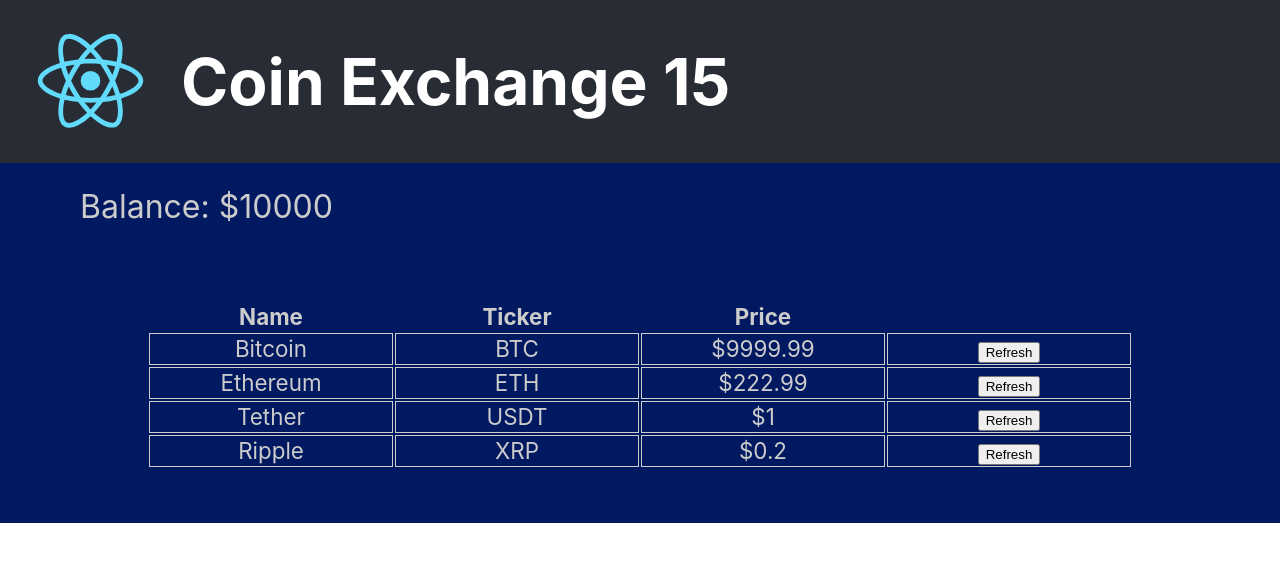
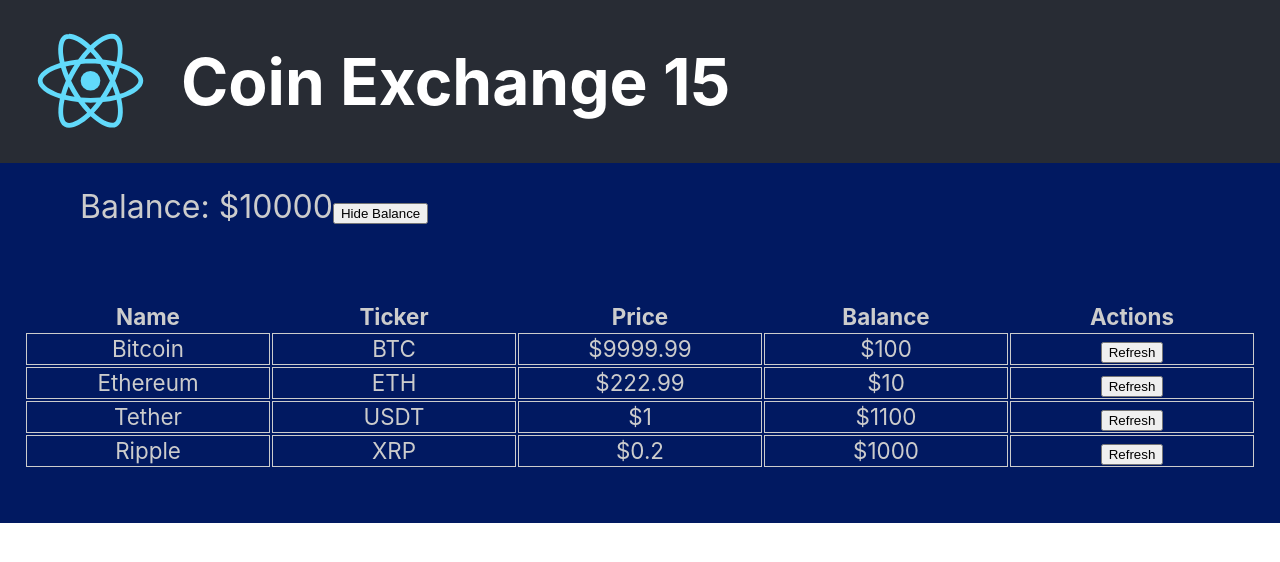
Before and after one commit to anguschiu1/coin-exchange, a React (Create React App) app: page / in a window 1280 px wide. Shown: the top 562 px of the page. Built offline with nearby package versions, Linux system fonts and the light colour scheme.

Commit message:
show/hide balance

```diff
--- a/src/App.js
+++ b/src/App.js
@@ -15,17 +15,29 @@ class App extends React.Component {
     super(props);
     this.state = {
       balance: 10000,
+      showBalance: true,
       coinData: [
-        { name: "Bitcoin", ticker: "BTC", price: 9999.99 },
-        { name: "Ethereum", ticker: "ETH", price: 222.99 },
-        { name: "Tether", ticker: "USDT", price: 1 },
-        { name: "Ripple", ticker: "XRP", price: 0.2 },
+        { balance: 100, name: "Bitcoin", ticker: "BTC", price: 9999.99 },
+        { balance: 10, name: "Ethereum", ticker: "ETH", price: 222.99 },
+        { balance: 1100, name: "Tether", ticker: "USDT", price: 1 },
+        { balance: 1000, name: "Ripple", ticker: "XRP", price: 0.2 },
       ],
     };
     this.handleRefresh = this.handleRefresh.bind(this);
+    this.handleBalanceVisibilityChange =
+      this.handleBalanceVisibilityChange.bind(this);
+  }
+  handleBalanceVisibilityChange() {
+    this.setState(function (oldState) {
+      return {
+        ...oldState,
+        showBalance: !oldState.showBalance,
+      };
+    });
   }
   handleRefresh(valueChangeTicker) {
-    const newCoinData = this.state.coinData.map(({ ticker, name, price }) => {
+    const newCoinData = this.state.coinData.map(
+      ({ ticker, name, price, balance }) => {
         let newPrice = price;
         if (valueChangeTicker === ticker) {
           const randomPercentage = 0.995 + Math.random() * 0.01;
@@ -35,18 +47,25 @@ class App extends React.Component {
           ticker,
           name,
           price: newPrice,
+          balance,
         };
-    });
+      }
+    );
     this.setState({ coinData: newCoinData });
   }
   render() {
     return (
       <Div className="App">
         <ExchangeHeader />
-        <AccountBalance amount={this.state.balance} />
+        <AccountBalance
+          amount={this.state.balance}
+          showBalance={this.state.showBalance}
+          handleBalanceVisibilityChange={this.handleBalanceVisibilityChange}
+        />
         <CoinList
           coinData={this.state.coinData}
           handleRefresh={this.handleRefresh}
+          showBalance={this.state.showBalance}
         />
       </Div>
     );
--- a/src/components/AccountBalance/AccountBalance.jsx
+++ b/src/components/AccountBalance/AccountBalance.jsx
@@ -10,9 +10,16 @@ const Section = styled.section`
 `;
 export default class AccountBalance extends Component {
   render() {
+    let buttonText = this.props.showBalance ? "Hide Balance" : "Show Balance";
+    let toggleBalance = this.props.showBalance ? (
+      <> Balance: ${this.props.amount}</>
+    ) : null;
     return (
       <Section className="accountBalance">
-        Balance: ${this.props.amount}
+        {toggleBalance}
+        <button onClick={this.props.handleBalanceVisibilityChange}>
+          {buttonText}
+        </button>
       </Section>
     );
   }
--- a/src/components/Coin/Coin.jsx
+++ b/src/components/Coin/Coin.jsx
@@ -31,6 +31,7 @@ export default class Coin extends Component {
         <Td>{this.props.name}</Td>
         <Td>{this.props.ticker}</Td>
         <Td>${this.props.price}</Td>
+        {this.props.showBalance ? <Td>${this.props.balance}</Td> : null}
         <Td>
           <form action="#" method="POST">
             <button onClick={this.handleClick}>Refresh</button>
--- a/src/components/CoinList/CoinList.jsx
+++ b/src/components/CoinList/CoinList.jsx
@@ -10,6 +10,7 @@ const Table = styled.table`
 
 export default class CoinList extends Component {
   render() {
+    // let toggleBalance = this.props.showBalance ? <th>Balance</th> : null;
     return (
       <Table>
         <thead>
@@ -17,19 +18,23 @@ export default class CoinList extends Component {
             <th>Name</th>
             <th>Ticker</th>
             <th>Price</th>
+            {this.props.showBalance ? <th>Balance</th> : null}
+            <th>Actions</th>
           </tr>
         </thead>
         <tbody>
           {this.props.coinData.map(
             (
-              { name, ticker, price } // Use {} to destruct value
+              { name, ticker, price, balance } // Use {} to destruct value
             ) => (
               <Coin
                 key={ticker}
                 handleRefresh={this.props.handleRefresh}
                 name={name}
                 ticker={ticker}
+                balance={balance}
                 price={price}
+                showBalance={this.props.showBalance}
               />
             )
           )}
```
Lines whose indentation alone changed are shown as unchanged.
